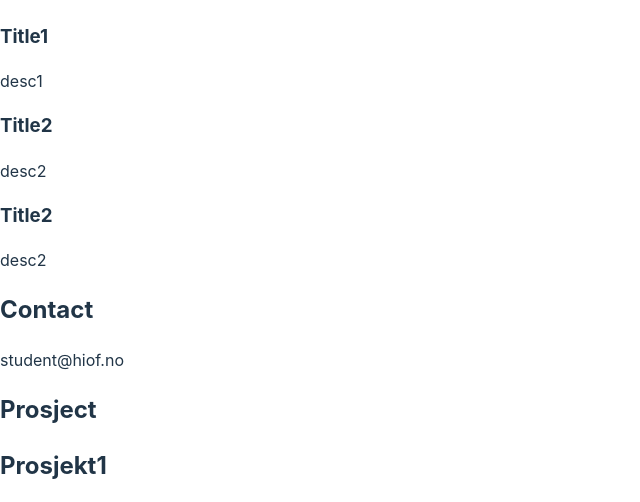
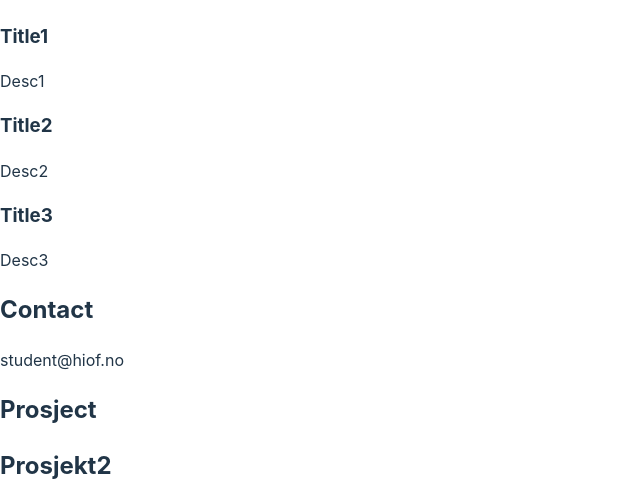
Before and after one commit to Riddy366/Webapplikasjoner_Portfolio, a React (Vite) app in the folder portfolio_V2/frontend/: page / in a window 1280 px wide. Shown: the part 298-800 px from the top of the page, without its empty margins (0-640 px from the left). Built offline with nearby package versions, Linux system fonts and the light colour scheme.

Commit message:
Mapping av experiences og projects
Mapper projects og experiences fra listen som gjør det mer fleksibelt å hente dataene og legges i grensesnittet

```diff
--- a/portfolio_V2/frontend/src/components/Experiences.tsx
+++ b/portfolio_V2/frontend/src/components/Experiences.tsx
@@ -1,12 +1,27 @@
 import Experience from "./Experience";
 
 export default function Experiences() {
+
+  const experiences = [
+    {
+      title: "Title1",
+      description: "Desc1"
+    },
+    {
+      title: "Title2",
+      description: "Desc2"
+    },
+    {
+      title: "Title3",
+      description: "Desc3"
+    },
+  ]
   return (
     <>
       <h2>Experiences</h2>
-      <Experience title="Title1" description="desc1"/>
-      <Experience title="Title2" description="desc2"/>
-      <Experience title="Title2" description="desc2" />
+      {experiences.map((experiences, index) => (
+        <Experience key={index} title={experiences.title} description={experiences.description} />
+      ))}
     </>
   );
 }
--- a/portfolio_V2/frontend/src/components/Projects.tsx
+++ b/portfolio_V2/frontend/src/components/Projects.tsx
@@ -1,24 +1,29 @@
 import Project from "./Project";
 
 export default function Projects() {
+    const projects = [
+        {
+            title: "Prosjekt2",
+            description: "Desc2",
+            createdAt: "dato idag"
+        },
+        {
+            title: "Prosjekt2",
+            description: "Desc2",
+            createdAt: "dato idag"
+        },
+        {
+            title: "Prosjekt3",
+            description: "Desc3",
+            createdAt: "dato idag"
+        }
+    ]
   return (
     <>
       <h2>Prosject</h2>
-      <Project
-        title={"Prosjekt1"}
-        description={"Desc1"}
-        createdAt={"dato idag"}
-      />
-      <Project
-        title={"Prosjekt2"}
-        description={"Desc2"}
-        createdAt={"dato idag"}
-      />
-      <Project
-        title={"Prosjekt3"}
-        description={"Desc3"}
-        createdAt={"dato idag"}
-      />
+      {projects.map((projects, index) => (
+      <Project key={index} title={projects.title} description={projects.description} createdAt={projects.createdAt}/>
+    ))}
     </>
   );
 }
```
